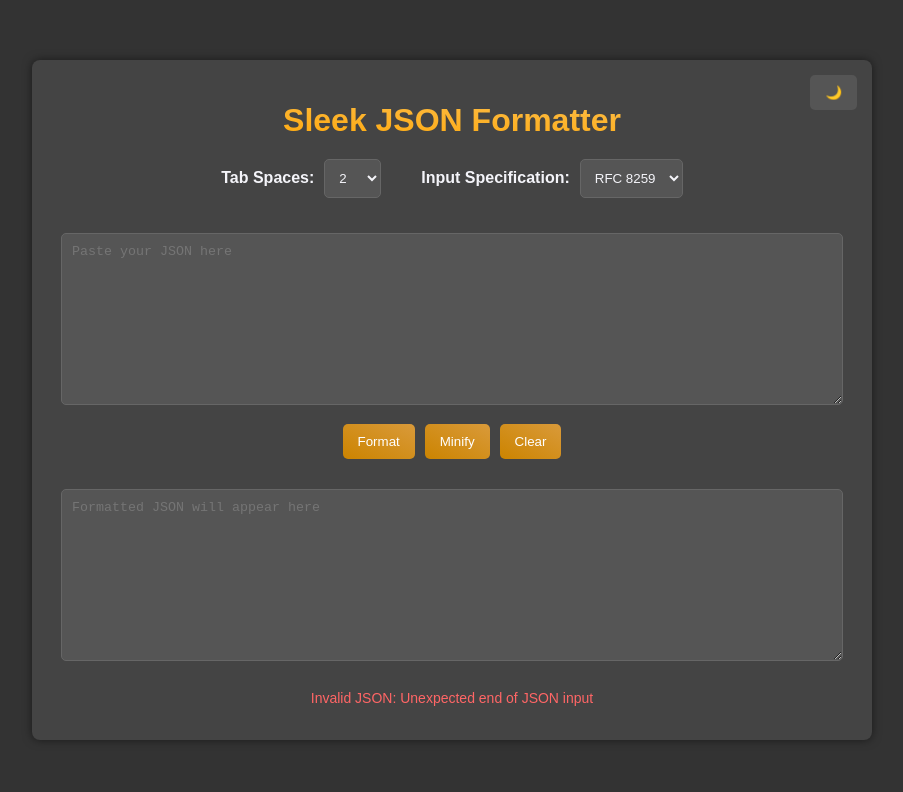
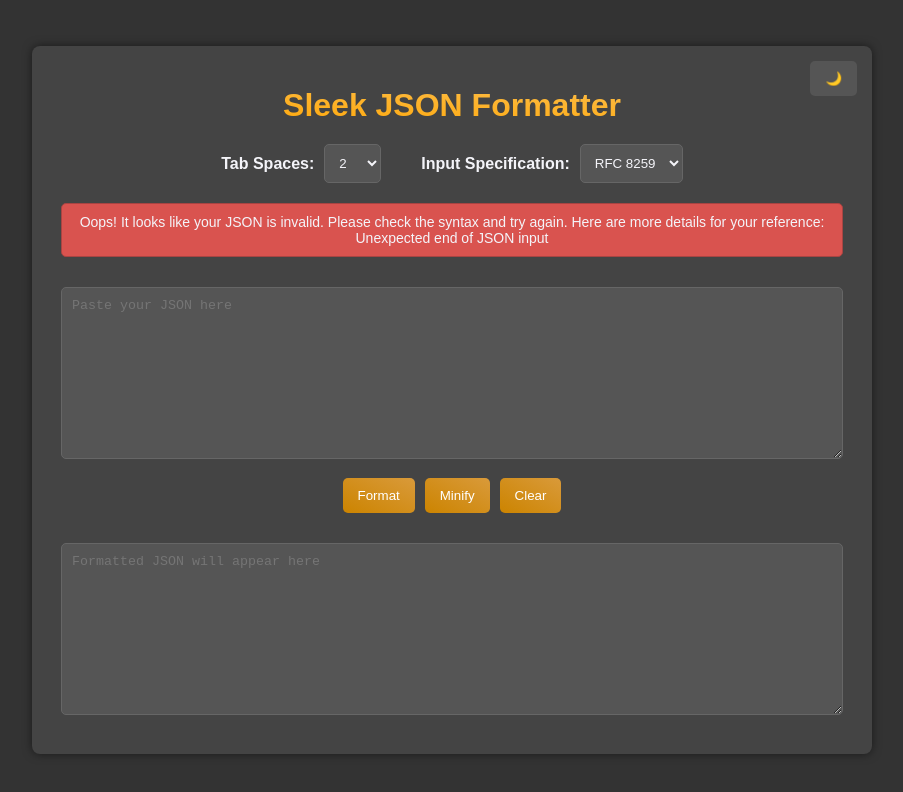
Before and after one commit to ameysh/sleek-json, a website: page index.html in a window 1280 px wide. Both pictures are taken after a click on the button "Format". Shown: the whole page, without its empty margins (188-1091 px from the left). Drawn offline with nearby package versions, Linux system fonts and the light colour scheme.

Commit message:
Improve the visual feedback of error messages

```diff
--- a/index.html
+++ b/index.html
@@ -40,6 +40,7 @@
           </select>
         </div>
       </div>
+      <p id="error" class="error"></p>
       <textarea id="jsonInput" placeholder="Paste your JSON here"></textarea>
       <div class="buttons">
         <button onclick="formatJSON()">Format</button>
@@ -51,7 +52,6 @@
         placeholder="Formatted JSON will appear here"
         readonly
       ></textarea>
-      <p id="error" class="error"></p>
     </div>
     <script src="https://cdnjs.cloudflare.com/ajax/libs/json5/2.2.1/index.min.js"></script>
     <script src="/script.js"></script>
--- a/script.js
+++ b/script.js
@@ -9,7 +9,10 @@ function parseJSONInput(input, specification) {
   try {
     return specification === "JSON5" ? JSON5.parse(input) : JSON.parse(input);
   } catch (e) {
-    throw new Error("Invalid JSON: " + e.message);
+    throw new Error(
+      "Oops! It looks like your JSON is invalid. Please check the syntax and try again. Here are more details for your reference: " +
+        e.message
+    );
   }
 }
 
--- a/styles/styles.css
+++ b/styles/styles.css
@@ -115,14 +115,23 @@ body.dark #themeToggle {
 }
 
 .error {
-  color: red;
+  color: #d9534f;
+  background-color: #f2dede;
+  border: 1px solid #ebccd1;
+  padding: 10px;
+  border-radius: 5px;
   font-size: 14px;
   margin-top: 10px;
   display: none;
+  width: calc(100% - 40px);
+  max-width: 100%;
+  margin: 15px auto;
 }
 
 body.dark .error {
-  color: #ff6666;
+  color: #f4f4f9;
+  background-color: #d9534f;
+  border: 1px solid #a94442;
 }
 
 .options {
```
